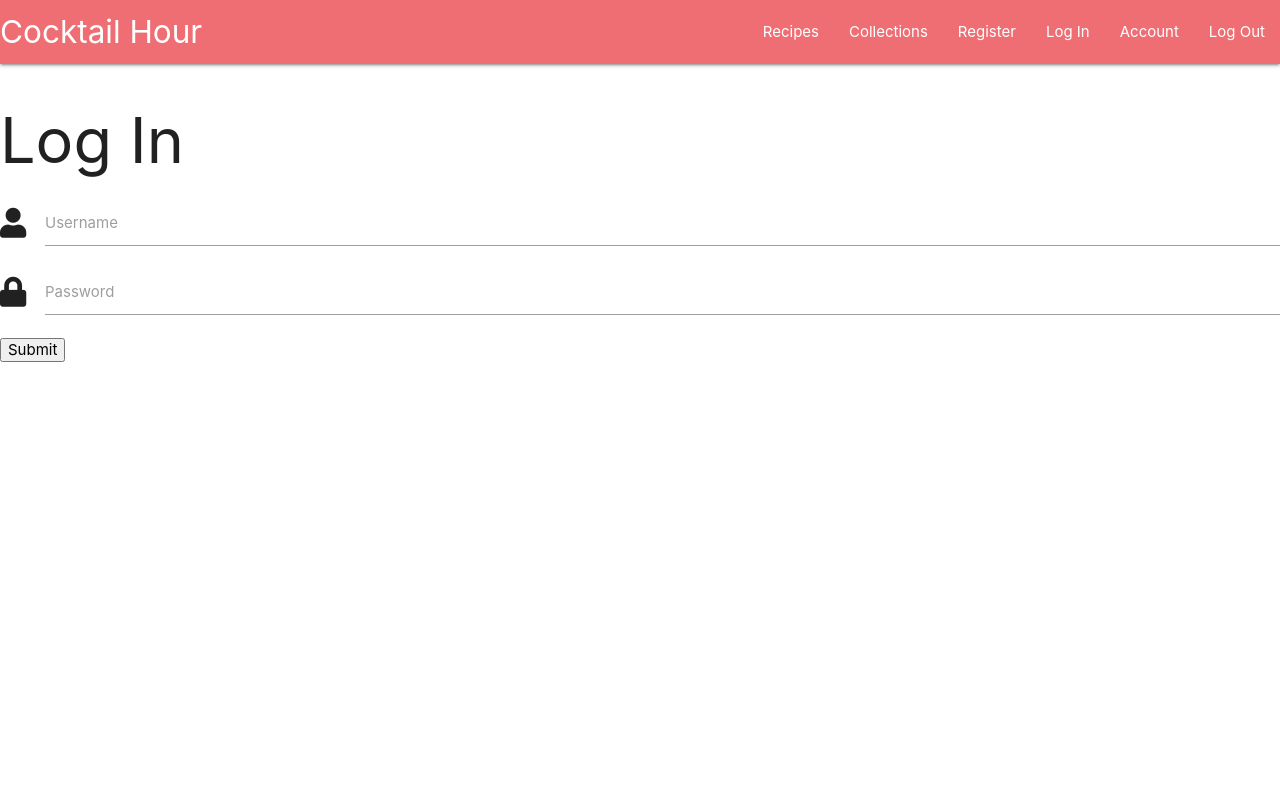
After one commit to AmyOShea/MS3-Cocktail-Hour, a Flask app: page /login in a window 1280 px wide; the page is wider, and only the part inside the window is pictured. The commit adds this page. Run offline with Flask 2, Linux system fonts and the light colour scheme; some libraries are stand-ins or nearby versions.

Commit message:
Add log in functionality

```diff
--- a/app.py
+++ b/app.py
@@ -53,6 +53,32 @@ def register():
     return render_template("register.html")
 
 
+@app.route("/login", methods=["GET", "POST"])
+def login():
+    if request.method == "POST":
+        # check for username in db
+        existing_user = mongo.db.users.find_one(
+            {"username": request.form.get("username").lower()})
+
+        if existing_user:
+            # check for matching password
+            if check_password_hash(
+                    existing_user["password"], request.form.get("password")):
+                session["user"] = request.form.get("username").lower()
+                flash("Welcome, {}".format(request.form.get("username")))
+            else:
+                # invalid password
+                flash("Username or password is incorrect")
+                return redirect(url_for("login"))
+
+        else:
+            # cannot find username
+            flash("Username or password is incorrect")
+            return redirect(url_for("login"))
+
+    return render_template("login.html")
+
+
 if __name__ == "__main__":
     app.run(host=os.environ.get("IP"),
             port=int(os.environ.get("PORT")),
--- a/templates/base.html
+++ b/templates/base.html
@@ -22,7 +22,7 @@
                 <li><a href="{{ url_for('get_recipes') }}">Recipes</a></li>
                 <li><a href="#">Collections</a></li>
                 <li><a href="{{ url_for('register') }}">Register</a></li>
-                <li><a href="#">Log In</a></li>
+                <li><a href="{{ url_for('login') }}">Log In</a></li>
                 <li><a href="#">Account</a></li>
                 <li><a href="#">Log Out</a></li>
               </ul>
@@ -34,7 +34,7 @@
             <li><a href="{{ url_for('get_recipes') }}">Recipes</a></li>
             <li><a href="#">Collections</a></li>
             <li><a href="{{ url_for('register') }}">Register</a></li>
-            <li><a href="#">Log In</a></li>
+            <li><a href="{{ url_for('login') }}">Log In</a></li>
             <li><a href="#">Account</a></li>
             <li><a href="#">Log Out</a></li>
           </ul>
--- /dev/null
+++ b/templates/login.html
@@ -0,0 +1,26 @@
+{% extends "base.html" %}
+{% block content %}
+
+    <h1>Log In</h1>
+
+    <div>
+        <form method="POST" action="{{ url_for('login') }}">
+            <div>
+                <div class="input-field">
+                    <i class="fas fa-user prefix"></i>
+                    <input id="username" name="username" type="text" class="validate" required>
+                    <label for="username">Username</label>
+                </div>
+            </div>
+            <div class="input-field">
+                <i class="fas fa-lock prefix"></i>
+                <input id="password" name="password" type="password" class="validate" required>
+                <label for="password">Password</label>
+            </div>
+            <div>
+                <button class="submit">Submit</button>
+            </div>
+        </form>
+    </div>
+
+{% endblock %}
```
